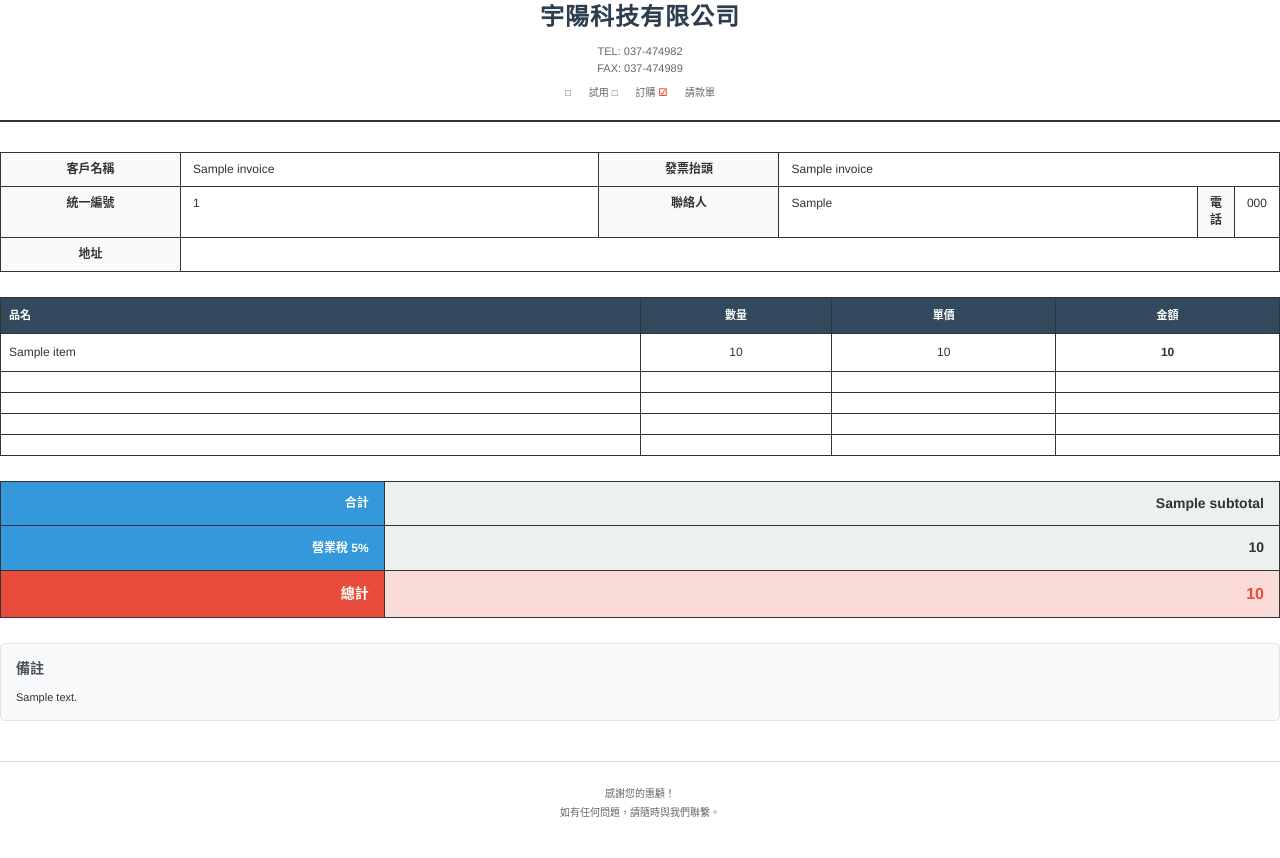
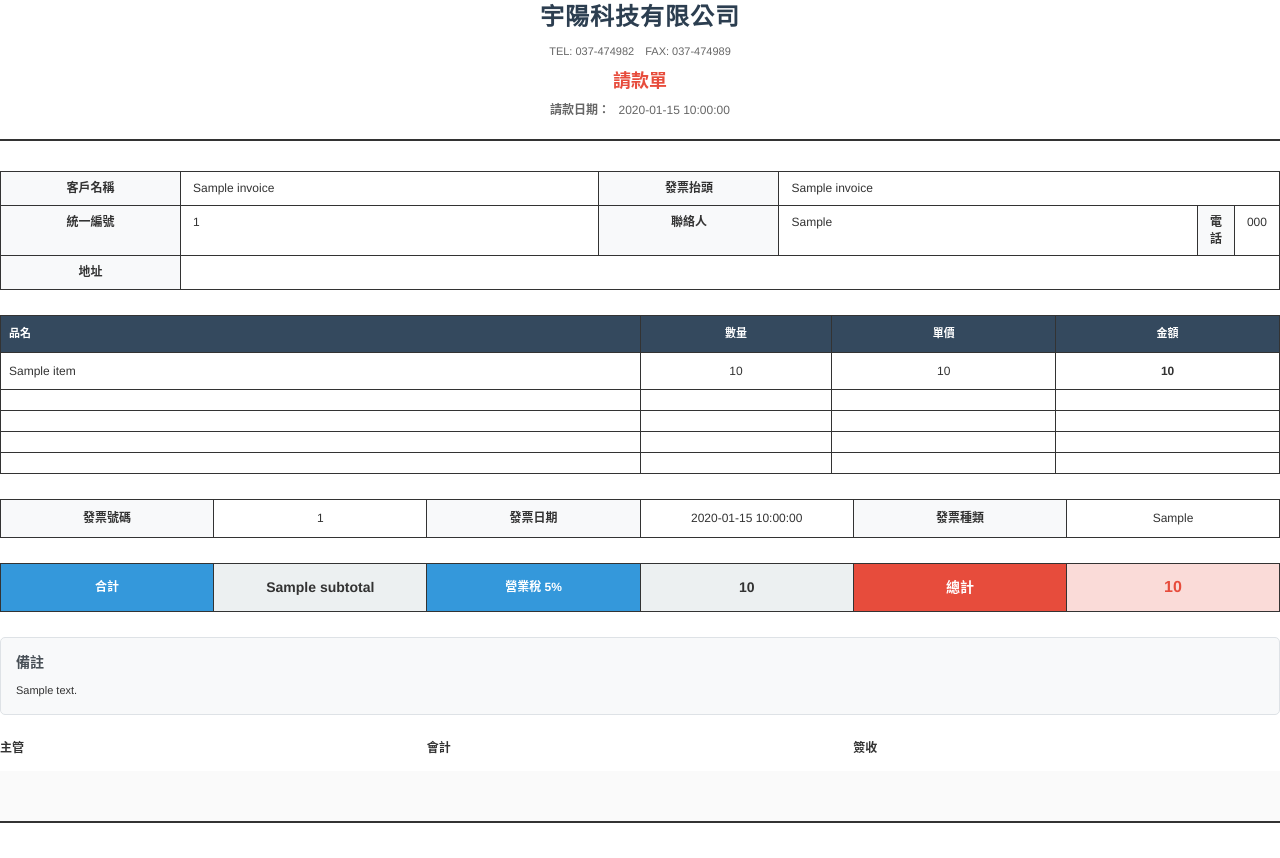
Before and after one commit to baconYao/yuyang-management, a Python web app: template services/generate_quotation/templates/invoice.html in a window 1280 px wide. Before the commit the page ends 817 px from the top, so only its background shows below. Run offline with Jinja, Linux system fonts and the light colour scheme; the template is opened without the code that fills it: most values are stand-ins (such as "Sample title", 1, 10 or a date in 2020).

Commit message:
fix: update the invoice template

```diff
--- a/services/generate_quotation/templates/invoice.html
+++ b/services/generate_quotation/templates/invoice.html
@@ -12,12 +12,13 @@
       <header class="company-header">
         <h1 class="company-name">宇陽科技有限公司</h1>
         <div class="contact-info">
-          <p>TEL: 037-474982</p>
-          <p>FAX: 037-474989</p>
+          <p>TEL: 037-474982　FAX: 037-474989</p>
           <div class="document-type">
-            <span class="checkbox">□</span> 試用
-            <span class="checkbox">□</span> 訂購
-            <span class="checkbox checked">☑</span> 請款單
+            <span class="invoice-title">請款單</span>
+          </div>
+          <div class="invoice-date">
+            <span class="date-label">請款日期：</span>
+            <span class="date-value">{{ invoice.invoice_date }}</span>
           </div>
         </div>
       </header>
@@ -80,20 +81,35 @@
         </table>
       </section>
 
+      <!-- 發票資訊 -->
+      <section class="invoice-info-section">
+        <table class="invoice-info-table">
+          <tr>
+            <td class="invoice-label">發票號碼</td>
+            <td class="invoice-value">{{ invoice.invoice_number }}</td>
+            <td class="invoice-label">發票日期</td>
+            <td class="invoice-value">{{ invoice.invoice_issue_date }}</td>
+            <td class="invoice-label">發票種類</td>
+            <td class="invoice-value">{{ invoice.invoice_type }}</td>
+          </tr>
+        </table>
+      </section>
+
       <!-- 金額計算 -->
       <section class="totals-section">
         <table class="totals-table">
           <tr>
             <td class="total-label">合計</td>
             <td class="total-value">{{ invoice.totals.subtotal }}</td>
-          </tr>
-          <tr>
             <td class="total-label">營業稅 5%</td>
-            <td class="total-value">{{ invoice.totals.tax }}</td>
-          </tr>
-          <tr class="final-total">
-            <td class="total-label">總計</td>
-            <td class="total-value">{{ invoice.totals.total }}</td>
+            <td class="total-value">
+              {% if invoice.invoice_type == "無發票" %} 未 {% else %} {{
+              invoice.totals.tax }} {% endif %}
+            </td>
+            <td class="total-label final-total-label">總計</td>
+            <td class="total-value final-total-value">
+              {{ invoice.totals.total }}
+            </td>
           </tr>
         </table>
       </section>
@@ -106,11 +122,25 @@
       </section>
       {% endif %}
 
-      <!-- 頁腳 -->
-      <footer class="invoice-footer">
-        <p>感謝您的惠顧！</p>
-        <p>如有任何問題，請隨時與我們聯繫。</p>
-      </footer>
+      <!-- 簽名欄位 -->
+      <section class="signature-section">
+        <table class="signature-table">
+          <tr>
+            <td class="signature-field">
+              <div class="signature-label">主管</div>
+              <div class="signature-line"></div>
+            </td>
+            <td class="signature-field">
+              <div class="signature-label">會計</div>
+              <div class="signature-line"></div>
+            </td>
+            <td class="signature-field">
+              <div class="signature-label">簽收</div>
+              <div class="signature-line"></div>
+            </td>
+          </tr>
+        </table>
+      </section>
     </div>
   </body>
 </html>
--- a/services/generate_quotation/templates/styles.css
+++ b/services/generate_quotation/templates/styles.css
@@ -48,13 +48,26 @@ body {
   font-size: 10px;
 }
 
-.checkbox {
-  margin-right: 15px;
+.invoice-title {
+  font-size: 18px;
+  font-weight: bold;
+  color: #e74c3c;
+  display: block;
+  margin-bottom: 8px;
+}
+
+.invoice-date {
+  font-size: 12px;
+  color: #666;
+  margin-top: 5px;
+}
+
+.date-label {
   font-weight: bold;
 }
 
-.checkbox.checked {
-  color: #e74c3c;
+.date-value {
+  margin-left: 5px;
 }
 
 /* 客戶資訊表格 */
@@ -134,6 +147,36 @@ body {
   font-weight: bold;
 }
 
+/* 發票資訊 */
+.invoice-info-section {
+  margin-bottom: 25px;
+}
+
+.invoice-info-table {
+  width: 100%;
+  border-collapse: collapse;
+  border: 1px solid #333;
+}
+
+.invoice-info-table td {
+  padding: 10px 12px;
+  border: 1px solid #333;
+  vertical-align: middle;
+}
+
+.invoice-info-table .invoice-label {
+  background-color: #f8f9fa;
+  font-weight: bold;
+  text-align: center;
+  width: 16.67%;
+}
+
+.invoice-info-table .invoice-value {
+  background-color: #fff;
+  text-align: center;
+  width: 16.67%;
+}
+
 /* 金額計算 */
 .totals-section {
   margin-bottom: 25px;
@@ -154,24 +197,26 @@ body {
   background-color: #3498db;
   color: white;
   font-weight: bold;
-  text-align: right;
-  width: 30%;
+  text-align: center;
+  width: 16.67%;
+  padding: 12px 8px;
 }
 
 .totals-table .total-value {
   background-color: #ecf0f1;
   font-weight: bold;
-  text-align: right;
-  width: 70%;
+  text-align: center;
+  width: 16.67%;
   font-size: 14px;
+  padding: 12px 8px;
 }
 
-.totals-table .final-total .total-label {
+.totals-table .final-total-label {
   background-color: #e74c3c;
   font-size: 14px;
 }
 
-.totals-table .final-total .total-value {
+.totals-table .final-total-value {
   background-color: #fadbd8;
   font-size: 16px;
   color: #e74c3c;
@@ -198,18 +243,46 @@ body {
   line-height: 1.5;
 }
 
-/* 頁腳 */
-.invoice-footer {
-  text-align: center;
-  margin-top: 40px;
-  padding-top: 20px;
-  border-top: 1px solid #ddd;
-  font-size: 10px;
-  color: #666;
+/* 簽名欄位 */
+.signature-section {
+  margin-bottom: 30px;
 }
 
-.invoice-footer p {
-  margin: 5px 0;
+.signature-table {
+  width: 100%;
+  border-collapse: collapse;
+}
+
+.signature-table td {
+  padding: 0;
+  border: none;
+  vertical-align: top;
+}
+
+.signature-field {
+  width: 33.33%;
+  text-align: left;
+  padding: 15px 20px;
+  border: 2px solid #333;
+  border-radius: 5px;
+  margin: 0 5px;
+  position: relative;
+}
+
+.signature-label {
+  font-size: 12px;
+  font-weight: bold;
+  margin-bottom: 15px;
+  color: #333;
+  text-align: left;
+}
+
+.signature-line {
+  height: 50px;
+  border-bottom: 2px solid #333;
+  margin-bottom: 5px;
+  background-color: #fafafa;
+  width: 100%;
 }
 
 /* 分頁控制 */
```
Also changed, not shown: services/generate_quotation/json_processor.py (+7 -0 lines), services/generate_quotation/pdf_generator.py (+27 -7 lines).
